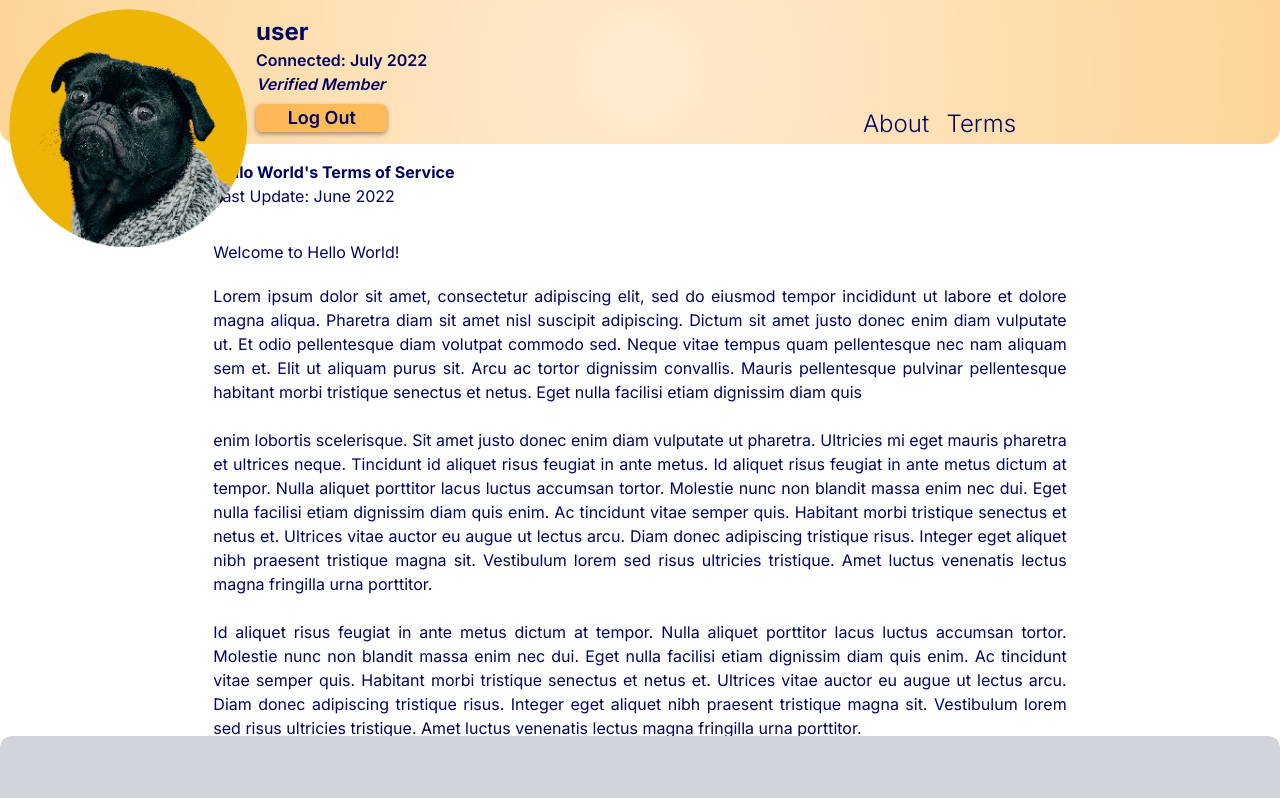
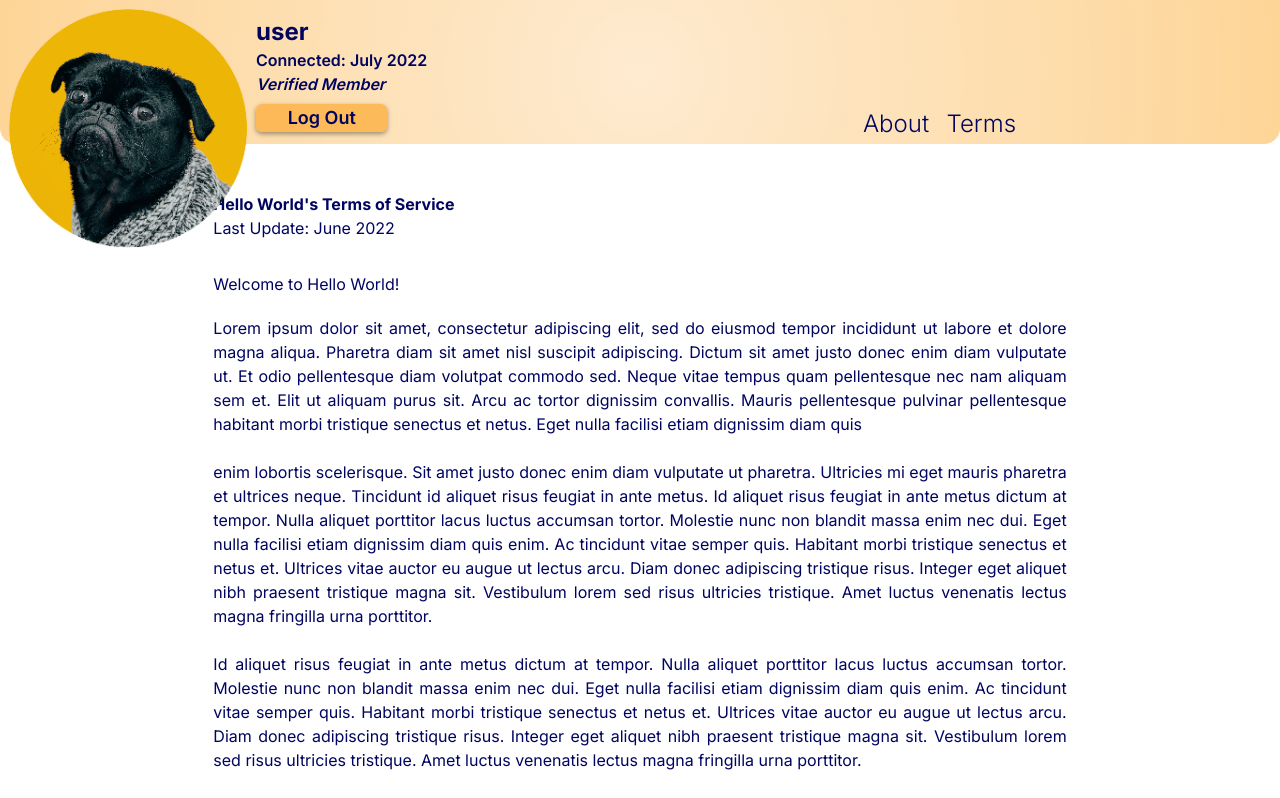
Before and after one commit to ballardingram/hello-world, a React (Create React App) app in the folder client/: page /terms in a window 1280 px wide. Shown: the top 798 px of the page. Built offline with nearby package versions, Linux system fonts and the light colour scheme; no server answers.

Commit message:
margin for headers are all correct now

```diff
--- a/client/src/components/FooterSticky/index.js
+++ b/client/src/components/FooterSticky/index.js
@@ -9,7 +9,7 @@ import searchLoading from '@iconify/icons-gg/search-loading';
 const FooterSticky = () => {
   return (
 
-    <footer className="h-16 fixed bottom-0 w-full bg-gray-300 rounded-t-xl display-contents">
+    <footer className="h-16 bg-gray-300 rounded-t-xl display-contents">
       <div className='flex flex-row justify-around items-center py-2'>
         <a href='/profile'><Icon icon={homeIcon} height="42" /></a>
         <a href='/'><Icon icon={searchLoading} height="42" className='invisible sm:visible'/></a>
--- a/client/src/components/Navigation/index.js
+++ b/client/src/components/Navigation/index.js
@@ -22,7 +22,7 @@ const Navigation = () => {
   };
 
   return (
-    <div className="h-36 rounded-b-2xl lg:w-full text-lg lg:fixed mb-10" id="mobile-nav">
+    <div className="h-36 rounded-b-2xl lg:w-full text-lg lg:fixed" id="mobile-nav">
       <div className="flex justify-between w-full h-36">
         <div className="flex justify-center font-semibold">
 
--- a/client/src/pages/About.js
+++ b/client/src/pages/About.js
@@ -7,7 +7,7 @@ const About = () => {
   return (
     <Layout>
       <div class="select-none lg:mt-36">
-        <div class="grid grid-cols-1 gap-4 sm:grid-cols-2 font-thin">
+        <div class="grid grid-cols-1 sm:grid-cols-2 font-thin">
           <p class="p-6 xl:text-5xl lg:text-4xl md:text-2xl sm:text-xl text-4xl text-end tracking-wide" id='about-height'>
             Coder to Coder<br></br>
             Developer to Developer<br></br>
--- a/client/src/pages/Account.js
+++ b/client/src/pages/Account.js
@@ -61,7 +61,7 @@ const Account = () => {
       {formState && (
 
         <Layout>
-          <main className="sm:grid sm:grid-cols-2 lg:grid-cols-3 lg:mt-56 mt-10 mb-8 md:mt-16">
+          <main className="sm:grid sm:grid-cols-2 lg:grid-cols-3 lg:mt-56 mt-10 mb-8 md:mt-16 xl:mt-64">
             {/*md break column 1 */}
             <div className="grid content-start px-5">
               {/* update account form start*/}
--- a/client/src/pages/Profile.js
+++ b/client/src/pages/Profile.js
@@ -22,7 +22,7 @@ const Profile = () => {
     {userData && (
 
   <Layout>
-    <main className="sm:grid sm:grid-cols-2 lg:grid-cols-3 mx-4 text-lg lg:mt-56 mt-10 mb-8 md:mt-16">
+    <main className="sm:grid sm:grid-cols-2 lg:grid-cols-3 mx-4 text-lg lg:mt-56 mt-10 mb-8 md:mt-16 xl:mt-64">
 
     {/*md break column 1 */}
     <div className="pt-1 sm:px-2 rounded-lg w-sm lg:max-w-sm">
--- a/client/src/pages/ProjectHub.js
+++ b/client/src/pages/ProjectHub.js
@@ -85,7 +85,7 @@ const ProjectHub = (props) => {
   return (
 
     <Layout>
-  <main className="sm:grid sm:grid-cols-2 lg:grid-cols-3 lg:mt-56 mt-10 mb-8 md:mt-16">
+  <main className="sm:grid sm:grid-cols-2 lg:grid-cols-3 lg:mt-56 mt-10 mb-8 md:mt-20 xl:mt-64">
 
 
     {/*md break column 1 */}
--- a/client/src/pages/TermsAndConditions.js
+++ b/client/src/pages/TermsAndConditions.js
@@ -5,7 +5,7 @@ const Terms = () => {
   return (
     <Layout>
 
-  <div className='grid grid-cols-12 md:mt-10 lg:mt-40 mb-20'>
+  <div className='grid grid-cols-12 mt-10 md:mt-12 lg:mt-48 mb-20'>
     <div className='col-start-3 col-span-8 font-bold'>
       Hello World's Terms of Service
     </div>
```
